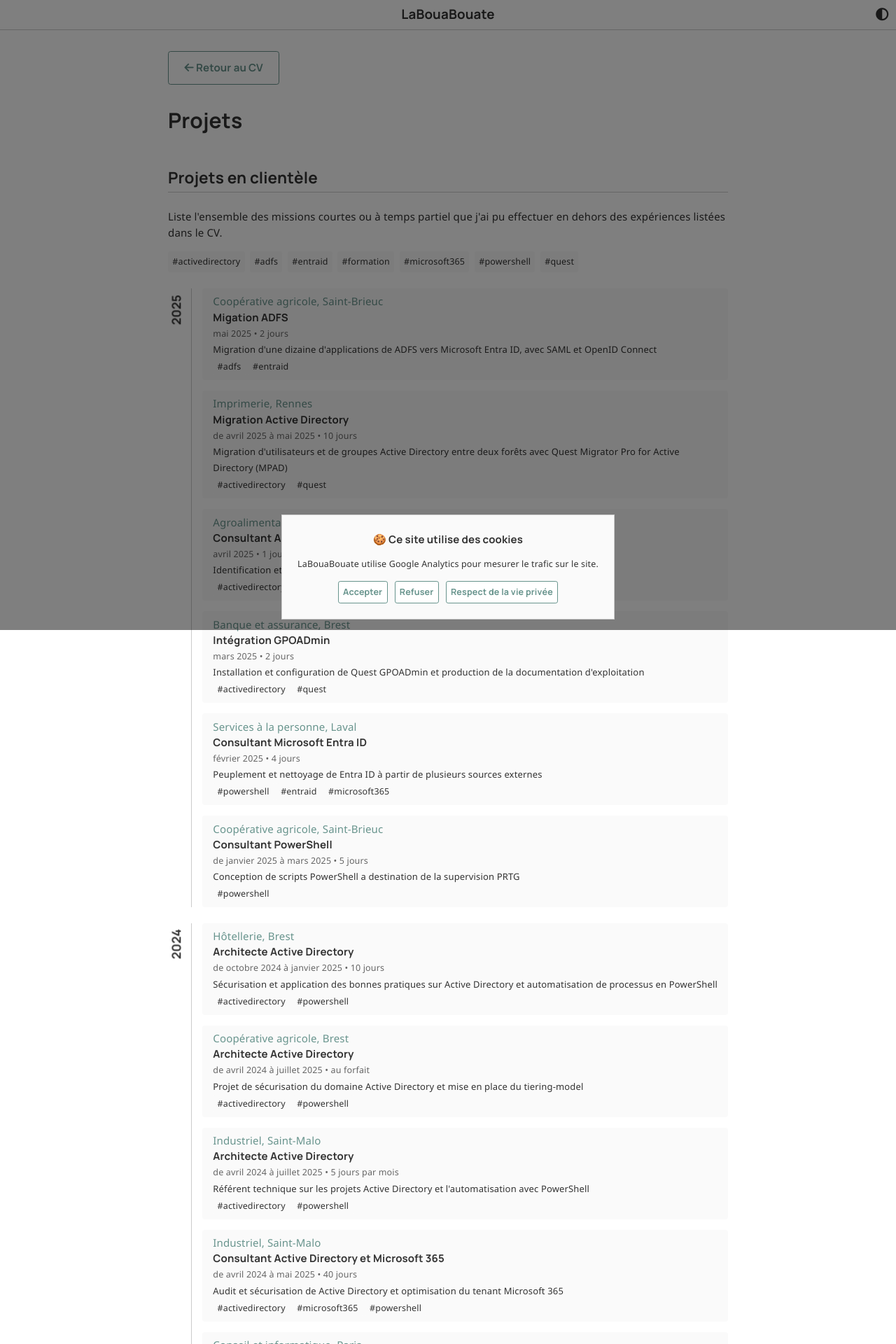
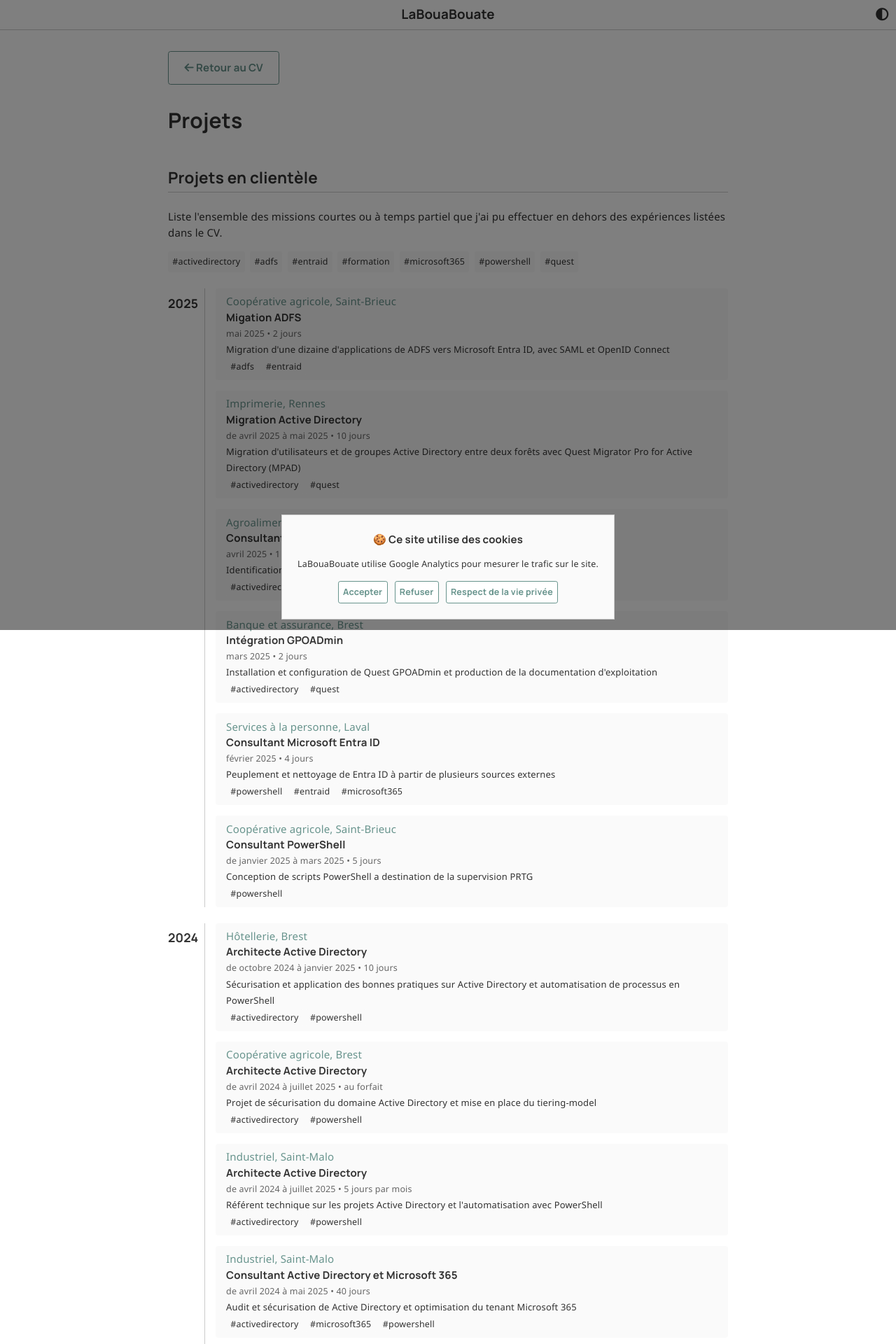
Before and after one commit to leobouard/leobouard.github.io, a Jekyll site: the page built from _pages/projects.html, in a window 1280 px wide. Shown: the top 1920 px of the page at 70% size. Built offline with Jekyll 4.4.1, drawn with Linux system fonts in a browser that asks for light colours; nearby versions of some CDN libraries; some web fonts are replaced.

Commit message:
Update cv.scss

```diff
--- a/assets/css/cv.scss
+++ b/assets/css/cv.scss
@@ -271,8 +271,7 @@ div.project-container {
 div.project-container h3 {
     margin-right: 0.5em;
     margin-top: 0.5em;
-    writing-mode: vertical-rl;
-    transform: rotate(180deg) translateX(1%);
+    writing-mode: sideways-lr;
     text-align: right;
     position: sticky;
     top: 1em;
```
